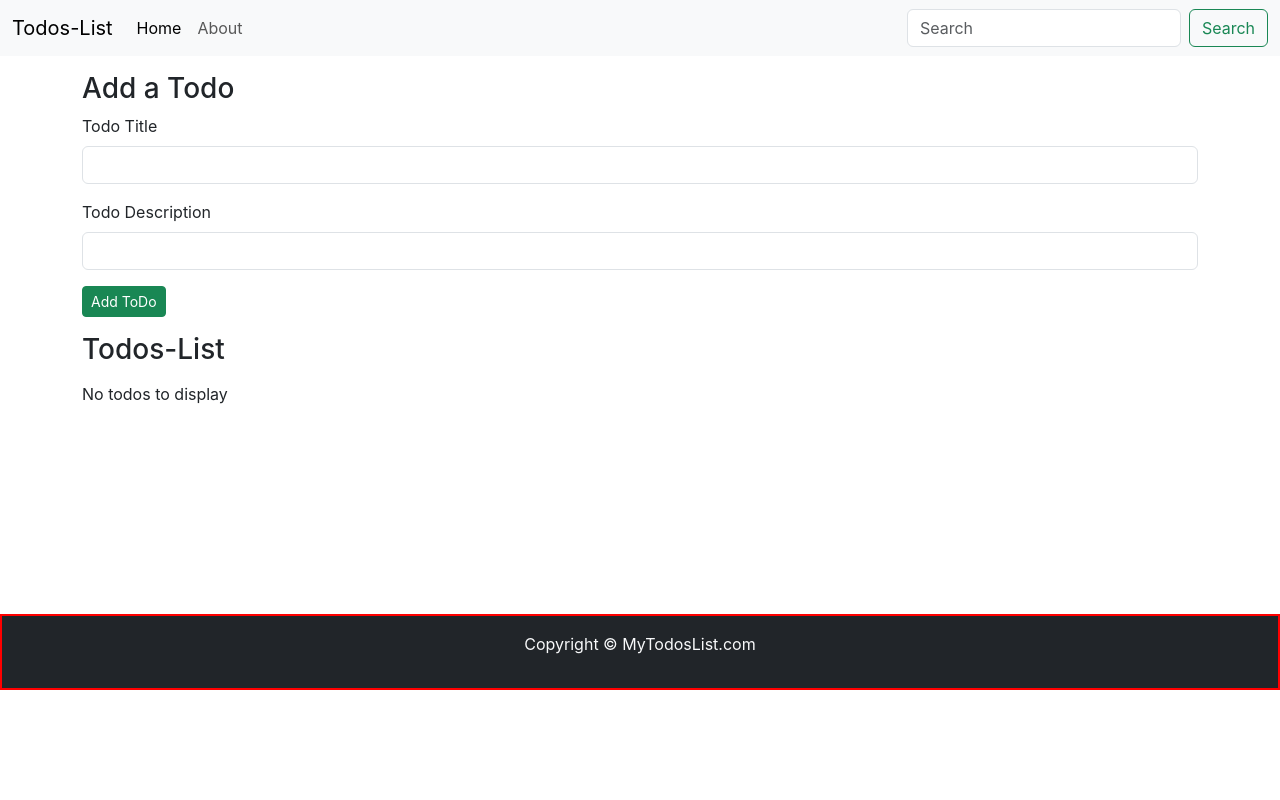
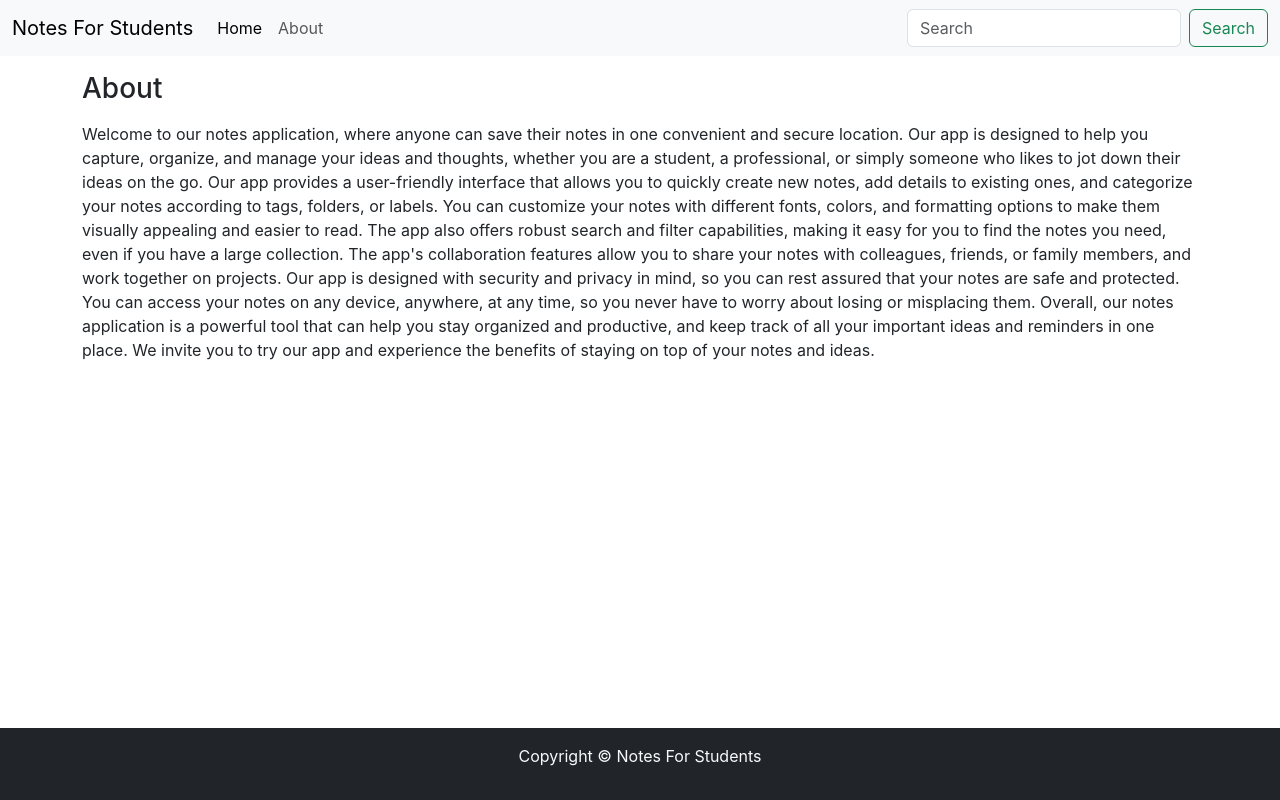
Before and after one commit to Mr-AkashShinde/todos-list-NoteApp, a React (Create React App) app: page /about in a window 1280 px wide. Built offline with nearby package versions, Linux system fonts and the light colour scheme.

Commit message:
updated local storage, created about page and uses react dom

```diff
--- a/package.json
+++ b/package.json
@@ -8,6 +8,7 @@
     "@testing-library/user-event": "^13.5.0",
     "react": "^18.2.0",
     "react-dom": "^18.2.0",
+    "react-router-dom": "^6.8.1",
     "react-scripts": "5.0.1",
     "web-vitals": "^2.1.4"
   },
--- a/src/App.js
+++ b/src/App.js
@@ -1,47 +1,28 @@
 import './App.css';
 import Header from "./MyComponents/Header";
-import {Footer} from './MyComponents/Footer';
+import { Footer } from './MyComponents/Footer';
 // import {TodoItem} from './MyComponents/TodoItem';
-import {Todos} from './MyComponents/Todos';
-import { AddTodo } from './MyComponents/AddTodo';
-import { useState } from 'react';
+
+import { Routes, Route } from "react-router-dom"
+import { Home } from './MyComponents/Home';
+import { About } from './MyComponents/About';
+
+import React from 'react';
+
 
 function App() {
-  const onDelete = (todo)=>{
-    console.log("I am ondelete of todo", todo);
 
-    setTodos(todos.filter((e)=>{
-      return e!==todo;
-    }))
-  }
-
-  const addTodo = (title, description, sno)=> {
-    console.log("I am adding this todo", title, description)
-    if(todos.length===0){
-      sno=0;
-    }
-    else{
-      sno = todos[todos.length-1].sno+1;
-    }
-
-    const myTodo ={
-      sno: sno,
-      title: title,
-      description: description,
-    }
-    setTodos([...todos, myTodo]);
-    console.log(myTodo);
-  }
-
-  const [todos, setTodos] = useState([
-
-  ]);
   return (
     <>
-    <Header title="Todos-List" searchBar={true}/>
-    <AddTodo addTodo={addTodo}/>
-    <Todos todos={todos} onDelete={onDelete}/>
-    <Footer/>
+
+      <Header title="Notes For Students" searchBar={true} />
+
+      <Routes>
+        <Route path="/" element={<Home />} />
+        <Route path="about" element={<About />} />
+      </Routes>
+      <Footer />
+
     </>
   );
 }
--- /dev/null
+++ b/src/MyComponents/About.js
@@ -0,0 +1,22 @@
+import React from 'react'
+
+export const About = () => {
+  return (
+    <>
+    <div className='container'>
+      <h3 className='my-3'>About</h3>
+      <p>
+        Welcome to our notes application, where anyone can save their notes in one convenient and secure location. Our app is designed to help you capture, organize, and manage your ideas and thoughts, whether you are a student, a professional, or simply someone who likes to jot down their ideas on the go.
+
+        Our app provides a user-friendly interface that allows you to quickly create new notes, add details to existing ones, and categorize your notes according to tags, folders, or labels. You can customize your notes with different fonts, colors, and formatting options to make them visually appealing and easier to read.
+
+        The app also offers robust search and filter capabilities, making it easy for you to find the notes you need, even if you have a large collection. The app's collaboration features allow you to share your notes with colleagues, friends, or family members, and work together on projects.
+
+        Our app is designed with security and privacy in mind, so you can rest assured that your notes are safe and protected. You can access your notes on any device, anywhere, at any time, so you never have to worry about losing or misplacing them.
+
+        Overall, our notes application is a powerful tool that can help you stay organized and productive, and keep track of all your important ideas and reminders in one place. We invite you to try our app and experience the benefits of staying on top of your notes and ideas.
+      </p>
+      </div>
+    </>
+  )
+}
--- a/src/MyComponents/AddTodo.js
+++ b/src/MyComponents/AddTodo.js
@@ -1,28 +1,32 @@
 import React, { useState } from 'react'
 
-export const AddTodo = ({addTodo}) => {
+export const AddTodo = ({ addTodo }) => {
     const [title, setTitle] = useState("");
     const [description, setDescription] = useState("")
-    const submit = (e)=>{
+    const submit = (e) => {
         e.preventDefault();
-        if(!title || !description){
+        if (!title || !description) {
             alert("Title or Description cannot be blank")
         }
-        addTodo(title, description);
+        else {
+            addTodo(title, description);
+            setTitle("");
+            setDescription("");
+        }
     }
     return (
         <div className='container my-3'>
-            <h3>Add a Todo</h3>
+            <h3>Add a Note</h3>
             <form onSubmit={submit}>
                 <div className="mb-3">
-                    <label htmlFor="title" className="form-label">Todo Title</label>
-                    <input type="text" value={title} onChange={(e)=>{setTitle(e.target.value)}} className="form-control" id="title" aria-describedby="emailHelp"/>
+                    <label htmlFor="title" className="form-label">Title</label>
+                    <input type="text" value={title} onChange={(e) => { setTitle(e.target.value) }} className="form-control" id="title" aria-describedby="emailHelp" />
                 </div>
                 <div className="mb-3">
-                    <label htmlFor="description" className="form-label">Todo Description</label>
-                    <input type="text" value={description} onChange={(e)=>{setDescription(e.target.value)}} className="form-control" id="description"/>
+                    <label htmlFor="description" className="form-label">Description</label>
+                    <input type="text" value={description} onChange={(e) => { setDescription(e.target.value) }} className="form-control" id="description" />
                 </div>
-                <button type="submit" className="btn btn-sm btn-success">Add ToDo</button>
+                <button type="submit" className="btn btn-sm btn-success">Save</button>
             </form>
         </div>
     )
--- a/src/MyComponents/Footer.js
+++ b/src/MyComponents/Footer.js
@@ -2,15 +2,14 @@ import React from "react";
 
 export const Footer = () => {
     let footerStyle = {
-        position: "relative",
-        top: "20vh",
-        width: "100%",
-        border: "2px solid red"
+        position: "fixed",
+        bottom: "0",
+        width: "100%"
     }
     return (
-        <footer className="bg-dark text-light py-3 my-5" style={footerStyle}>
+        <footer className="bg-dark text-light py-3 " style={footerStyle}>
             <p className="text-center">
-                Copyright &copy; MyTodosList.com
+                Copyright &copy; Notes For Students
             </p>
         </footer>
     )
--- a/src/MyComponents/Header.js
+++ b/src/MyComponents/Header.js
@@ -1,21 +1,22 @@
 import React from 'react'
 import PropTypes from 'prop-types'
+import { Link } from 'react-router-dom'
 
 export default function Header(props) {
     return (
         <nav className="navbar navbar-expand-lg bg-body-tertiary">
             <div className="container-fluid">
-                <a className="navbar-brand" href="/">{props.title}</a>
+                <Link className="navbar-brand" to="/">{props.title}</Link>
                 <button className="navbar-toggler" type="button" data-bs-toggle="collapse" data-bs-target="#navbarSupportedContent" aria-controls="navbarSupportedContent" aria-expanded="false" aria-label="Toggle navigation">
                     <span className="navbar-toggler-icon"></span>
                 </button>
                 <div className="collapse navbar-collapse" id="navbarSupportedContent">
                     <ul className="navbar-nav me-auto mb-2 mb-lg-0">
                         <li className="nav-item">
-                            <a className="nav-link active" aria-current="page" href="/">Home</a>
+                            <Link className="nav-link active" aria-current="page" to="/">Home</Link>
                         </li>
                         <li className="nav-item">
-                            <a className="nav-link" href="/">About</a>
+                            <Link className="nav-link" to="/about">About</Link>
                         </li>
 
                     </ul>
--- /dev/null
+++ b/src/MyComponents/Home.js
@@ -0,0 +1,55 @@
+
+
+import { Todos } from './Todos';
+import { AddTodo } from './AddTodo';
+
+import React, { useState, useEffect } from 'react';
+
+
+export const Home = () => {
+  let initTodo;
+  if (localStorage.getItem("todos") === null) {
+    initTodo = [];
+  }
+  else {
+    initTodo = JSON.parse(localStorage.getItem("todos"));
+  }
+  const onDelete = (todo) => {
+    console.log("I am ondelete of todo", todo);
+
+    setTodos(todos.filter((e) => {
+      return e !== todo;
+    }))
+    localStorage.setItem("todos", JSON.stringify(todos));
+  }
+  const addTodo = (title, description, sno) => {
+    console.log("I am adding this todo", title, description)
+    if (todos.length === 0) {
+      sno = 0;
+    }
+    else {
+      sno = todos[todos.length - 1].sno + 1;
+    }
+
+    const myTodo = {
+      sno: sno,
+      title: title,
+      description: description,
+    }
+    setTodos([...todos, myTodo]);
+    console.log(myTodo);
+
+  }
+  const [todos, setTodos] = useState(initTodo);
+
+  useEffect(() => {
+    localStorage.setItem("todos", JSON.stringify(todos));
+  }, [todos])
+
+  return (
+    <>
+      <AddTodo addTodo={addTodo} />
+      <Todos todos={todos} onDelete={onDelete} />
+    </>
+  )
+}
--- a/src/MyComponents/TodoItem.js
+++ b/src/MyComponents/TodoItem.js
@@ -6,6 +6,7 @@ export const TodoItem = ({todo, onDelete}) => {
             <h4>{todo.title}</h4>
             <p>{todo.description}</p>
             <button type="button" className="btn btn-danger btn-sm" onClick={()=>onDelete(todo)}>Delete</button>
+            <hr/>
         </div>
     )
 }
--- a/src/MyComponents/Todos.js
+++ b/src/MyComponents/Todos.js
@@ -2,16 +2,16 @@ import React from 'react'
 import { TodoItem } from './TodoItem'
 
 export const Todos = (props) => {
+  const myStyle = {
+    marginBottom: "100px"
+  }
   return (
-    <div className='container'>
-        <h3 className='my-3'>Todos-List</h3>
-        {props.todos.length===0? "No todos to display":
+    <div className='container ' style={myStyle}>
+        <h3 className='my-3'>Saved Notes</h3>
+        {props.todos.length===0? "No notes to display":
         props.todos.map((todo)=>{
             return (
-            <>
             <TodoItem todo={todo} key={todo.sno} onDelete={props.onDelete}/>
-            <hr/>
-            </>
             )
         })}
 
--- a/src/index.js
+++ b/src/index.js
@@ -3,12 +3,13 @@ import ReactDOM from 'react-dom/client';
 import './index.css';
 import App from './App';
 import reportWebVitals from './reportWebVitals';
+import { BrowserRouter } from "react-router-dom";
 
 const root = ReactDOM.createRoot(document.getElementById('root'));
 root.render(
-  <React.StrictMode>
+  <BrowserRouter>
     <App />
-  </React.StrictMode>
+  </BrowserRouter>
 );
 
 // If you want to start measuring performance in your app, pass a function
```
Also changed, not shown: 1 other file (tests, documents, lock files or other folders).
